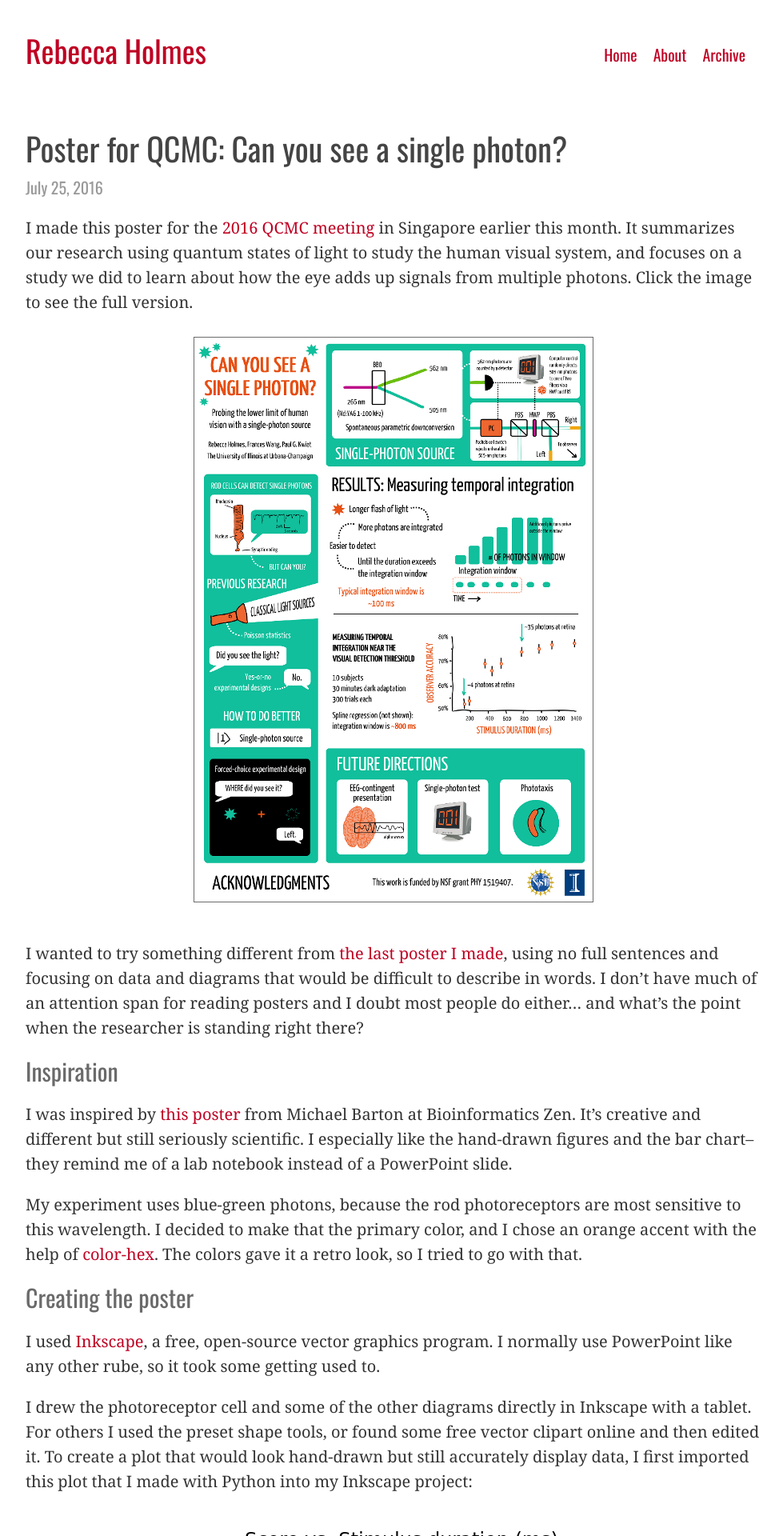
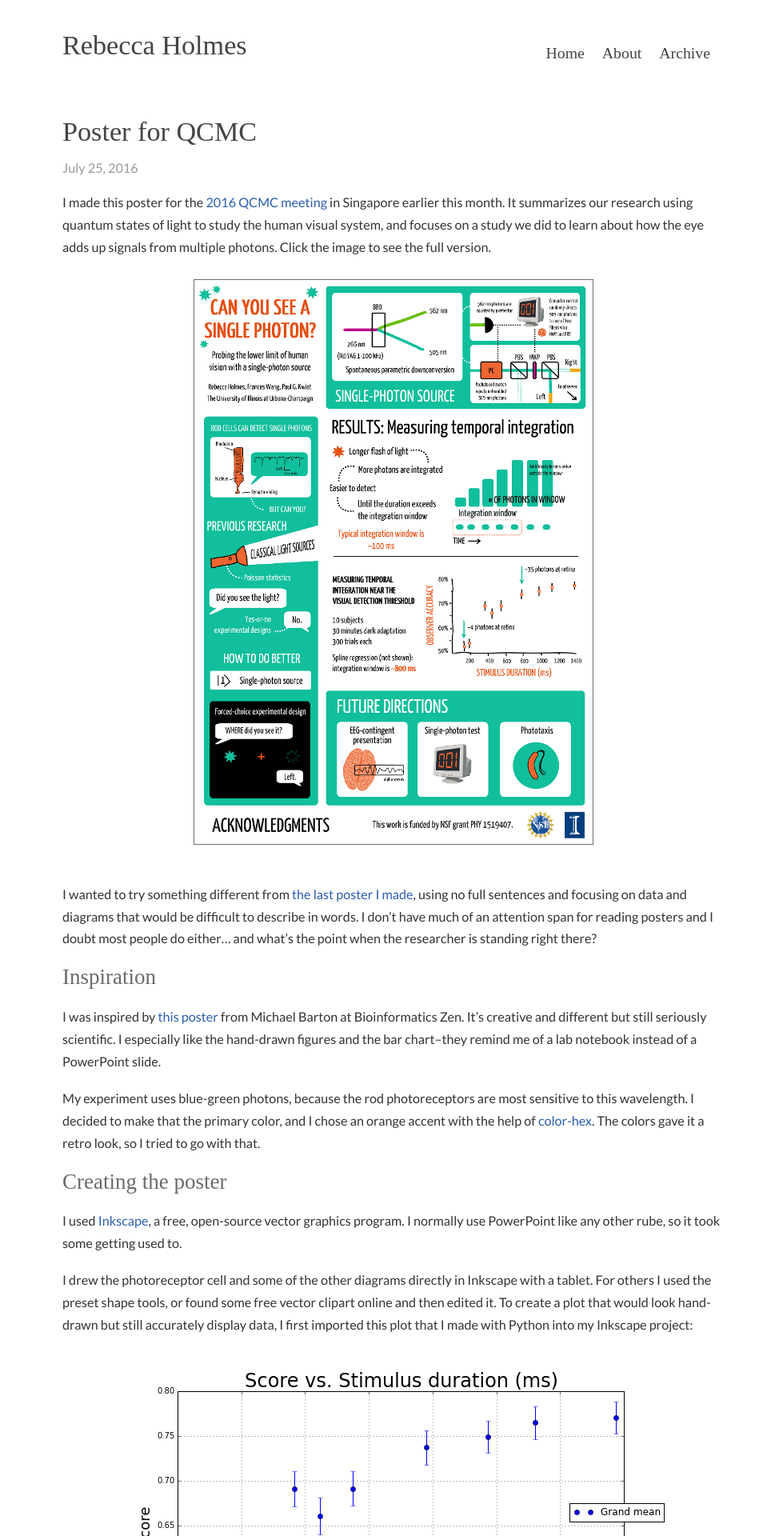
Before and after one commit to piscisvolans/piscisvolans.github.io, a Jekyll site: the page built from _posts/2016-07-25-qcmc-poster.md, in a window 1280 px wide. Shown: the top 1920 px of the page at 80% size, without its empty margins (148-1127 px from the left). Built offline with Jekyll 4.4.1, drawn with Linux system fonts in a browser that asks for light colours; nearby versions of some CDN libraries; some web fonts are replaced; comment, search, counter and statistics services are not loaded.

Commit message:
Font changes
because I can never decide

```diff
--- a/_includes/head.html
+++ b/_includes/head.html
@@ -20,9 +20,8 @@
   <link rel="stylesheet" href="{{ site.baseurl }}/public/css/main.css">
 
   <link href='http://fonts.googleapis.com/css?family=Open+Sans:300italic,400italic,600italic,700italic,800italic,400,300,600,700,800' rel='stylesheet' type='text/css'>
-  <link href='http://fonts.googleapis.com/css?family=Droid+Serif:400,700,400italic,700italic' rel='stylesheet' type='text/css'>
-  <link href='http://fonts.googleapis.com/css?family=Bitter' rel='stylesheet' type='text/css'>
-  <link href='https://fonts.googleapis.com/css?family=Oswald:400,700,300' rel='stylesheet' type='text/css'>
+  <link href="https://fonts.googleapis.com/css?family=Lato:400,400i,700|Lora:400,400i,700" rel="stylesheet">
+  <link href="https://fonts.googleapis.com/css?family=Sansita" rel="stylesheet">
 
 
   <!-- Icons -->
--- a/_posts/2016-07-25-qcmc-poster.md
+++ b/_posts/2016-07-25-qcmc-poster.md
@@ -1,6 +1,6 @@
 ---
 layout: post
-title: "Poster for QCMC: Can you see a single photon?"
+title: "Poster for QCMC"
 comments: "True"
 more: "True"
 ---
--- a/public/css/main.scss
+++ b/public/css/main.scss
@@ -5,15 +5,16 @@
 /* $primary-color: #f65a5b; */
 /* $primary-color: #5A5BF6;  */
 /* $primary-color: #4848c4; */
-$primary-color: #bf0023;
-$active-link: darken($primary-color, 20%);
+$primary-color: #b02a5d;
+$link-color: #2A5DB0;
+$active-link: darken($link-color, 20%);
 $body-color: #333;
 $headings-color: #6a6a6a;
 $lighter-headings-color: #999;
 $darker-headings-color: #444;
-$sans-font-stack: "Oswald", sans-serif;
-$serif-font-stack: "Georgia", serif;
-$site-title-font-stack: $sans-font-stack;
+$sans-font-stack: "Lato", sans-serif;
+$serif-font-stack: "Sansita", serif;
+$site-title-font-stack: "Sansita", serif;
 
 
 /*
@@ -35,12 +36,12 @@ body {
 }
 
 html {
-font-size: 20px;
+font-size: 18px;
 }
 
 body {
-  font-family: $serif-font-stack;
-  font-size: 1rem;
+  font-family: $sans-font-stack;
+  font-size: .9rem;
   font-weight: normal;
   color: $body-color;
   background-color: #fff;
@@ -51,7 +52,7 @@ body {
 
 /* No `:visited` state is required by default (browsers will use `a`) */
 a {
-  color: $primary-color;
+  color: $link-color;
   text-decoration: none;
 }
 
@@ -63,13 +64,13 @@ a:hover {
 /* Headings */
 h1, h2, h3, h4, h5, h6 {
   margin-bottom: .5rem;
-  font-family: $sans-font-stack;
+  font-family: $serif-font-stack;
   line-height: 1.25;
   font-weight:normal;
   color: $headings-color;
 }
 h1 {
-  font-size: 2rem;
+  font-size: 1.9rem;
 }
 h2 {
   margin-top: 1rem;
@@ -200,7 +201,7 @@ pre code {
 
 /* Poem formatting */
 pre.poem {
-  font-family: $serif-font-stack;
+  font-family: $sans-font-stack;
   font-size: 16px;
   font-weight:300;
   color: $body-color;
@@ -375,24 +376,24 @@ tbody tr:nth-child(odd) th {
 }
 
 .masthead-title a {
-  color: $primary-color;
+  color: $darker-headings-color;
   padding-bottom:7px;
 }
 
 .masthead-title a:hover {
   text-decoration:none;
-  border-bottom: 3px solid $primary-color;
+  border-bottom: 3px solid $darker-headings-color;
 }
 
 .masthead-title small {
   font-size: 90%;
   font-weight: normal;
-  color: $primary-color;
+  color: $darker-headings-color;
   letter-spacing: 0;
 }
 
 .masthead-title .active {
-  border-bottom: 3px solid $primary-color;
+  border-bottom: 3px solid $darker-headings-color;
 }
 
 
@@ -568,4 +569,5 @@ a.pagination-item:hover {
 
 .back-to-top i {
   font-size: 60px;
+  color: $primary-color;
 }
```
